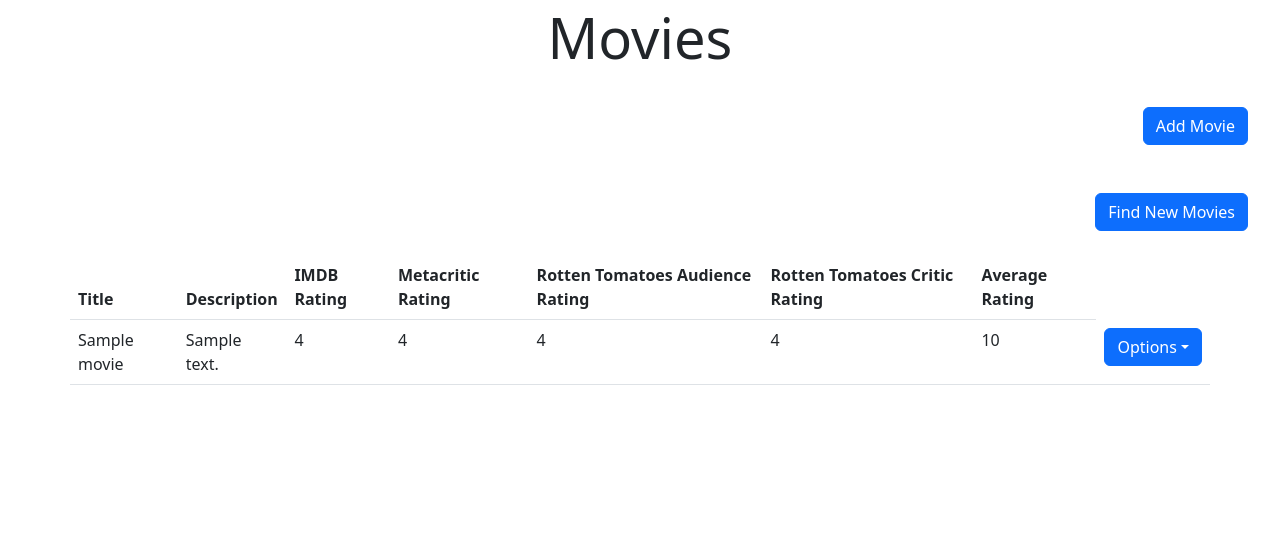
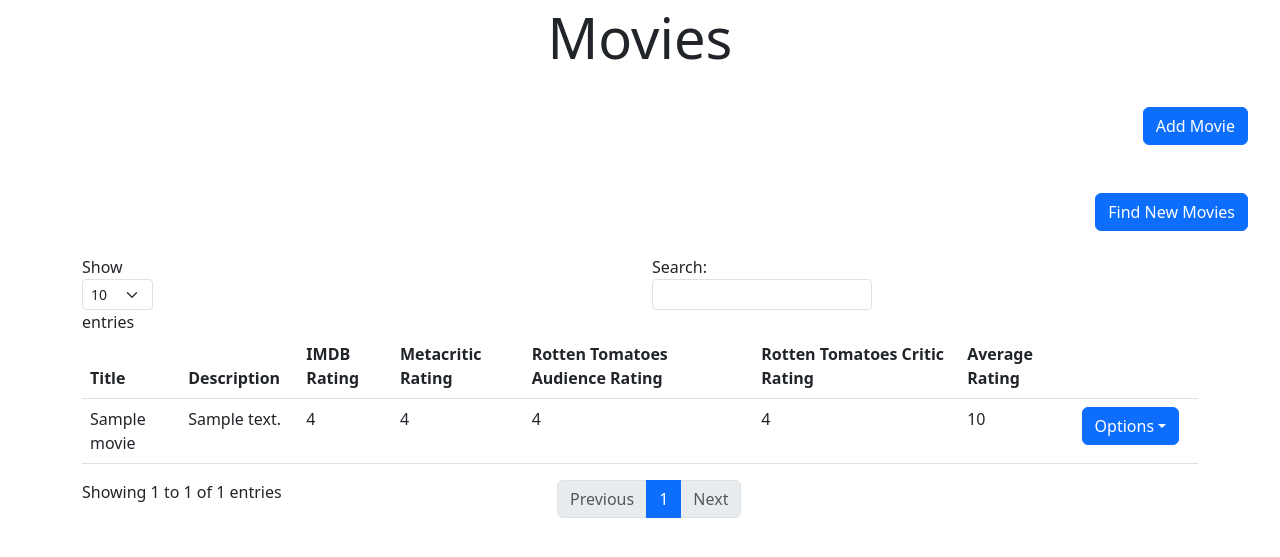
Before and after one commit to rloerke/Movie_Tracker, a Flask app: template templates/show_movies.html in a window 1280 px wide. Shown: the top 557 px of the page. Run offline with Flask 3, Linux system fonts and the light colour scheme; the template is opened without the code that fills it: most values are stand-ins (such as "Sample title", 1, 10 or a date in 2020); some libraries are stand-ins or nearby versions.

Commit message:
Added js to make table interactive

```diff
--- a/app.py
+++ b/app.py
@@ -2,7 +2,7 @@
 
 import os
 from sqlite3 import dbapi2 as sqlite3
-from flask import Flask, request, session, g, redirect, url_for, render_template, flash
+from flask import Flask, request, g, redirect, url_for, render_template, flash
 import scrape
 
 # Create the application
@@ -51,6 +51,8 @@ def close_db(error):
     # Closes the database again at the end of the request.
     if hasattr(g, 'sqlite_db'):
         g.sqlite_db.close()
+    if error is not None:
+        print("Error:", error)
 
 
 @app.route('/', methods=['GET'])
@@ -97,8 +99,8 @@ def scrape_movies():
     db = get_db()
     url_list = scrape.find_addr()
 
-    for (imdb_url, meta_url, fone_url) in url_list:
-        data = scrape.scrape_data(imdb_url, meta_url, fone_url)
+    for (imdb_url, meta_url, f_url) in url_list:
+        data = scrape.scrape_data(imdb_url, meta_url, f_url)
 
         if data is not None:
             db.execute('INSERT INTO movies '
--- a/templates/layout.html
+++ b/templates/layout.html
@@ -6,7 +6,6 @@
     <meta charset="utf-8">
     <meta name="viewport" content="width=device-width, initial-scale=1, shrink-to-fit=no">
     <meta name="viewport" content="width=device-width, initial-scale=1">
-
     <link href="https://cdn.jsdelivr.net/npm/bootstrap@5.3.0/dist/css/bootstrap.min.css" rel="stylesheet" integrity="sha384-9ndCyUaIbzAi2FUVXJi0CjmCapSmO7SnpJef0486qhLnuZ2cdeRhO02iuK6FUUVM" crossorigin="anonymous">
     <link rel="stylesheet" type="text/css" href="{{ url_for('static', filename='style.css') }}">
 
@@ -23,8 +22,12 @@
 
       {% block body %}{% endblock %}
 
+        <script type="text/javascript" charset="utf8" src="https://code.jquery.com/jquery-3.6.0.min.js"></script>
+        <script type="text/javascript" charset="utf8" src="https://cdn.datatables.net/1.10.25/js/jquery.dataTables.js"></script>
+        <script type="text/javascript" charset="utf8" src="https://cdn.datatables.net/1.10.25/js/dataTables.bootstrap5.js"></script>
         <script src="https://cdn.jsdelivr.net/npm/@popperjs/core@2.11.8/dist/umd/popper.min.js" integrity="sha384-I7E8VVD/ismYTF4hNIPjVp/Zjvgyol6VFvRkX/vR+Vc4jQkC+hVqc2pM8ODewa9r" crossorigin="anonymous"></script>
         <script src="https://cdn.jsdelivr.net/npm/bootstrap@5.3.0/dist/js/bootstrap.min.js" integrity="sha384-fbbOQedDUMZZ5KreZpsbe1LCZPVmfTnH7ois6mU1QK+m14rQ1l2bGBq41eYeM/fS" crossorigin="anonymous"></script>
+        {% block scripts %}{% endblock %}
 
     </div>
 </html>
--- a/templates/show_movies.html
+++ b/templates/show_movies.html
@@ -18,7 +18,7 @@
     <main role="main" class="container">
     <div class="row">
 
-        <table class="table">
+        <table class="table" id="data">
             <thead>
                 <tr>
                     <th>Title</th>
@@ -28,6 +28,7 @@
                     <th>Rotten Tomatoes Audience Rating</th>
                     <th>Rotten Tomatoes Critic Rating</th>
                     <th>Average Rating</th>
+                    <th></th>
                 </tr>
             </thead>
             <tbody>
@@ -73,3 +74,11 @@
     </div>
     </main>
 {% endblock %}
+
+{% block scripts %}
+    <script>
+        $(document).ready(function () {
+            $('#data').DataTable();
+        });
+    </script>
+{% endblock %}
```
